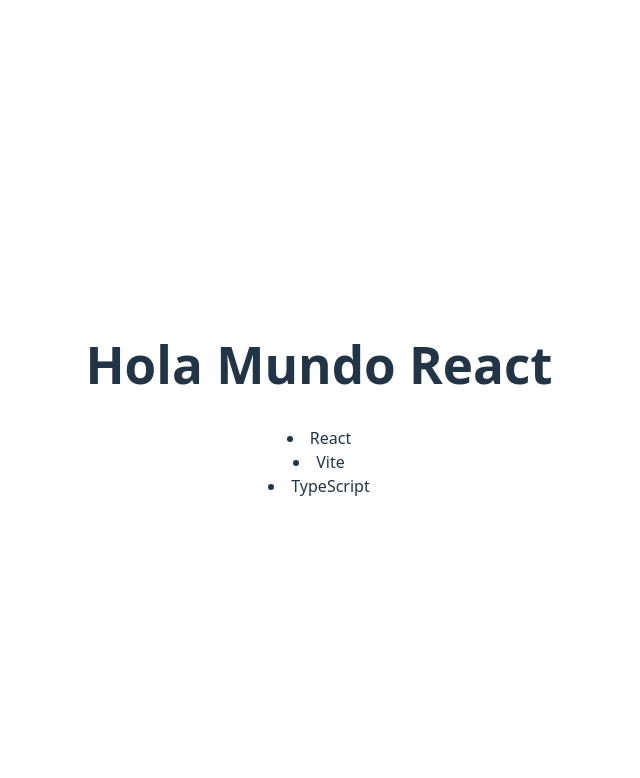
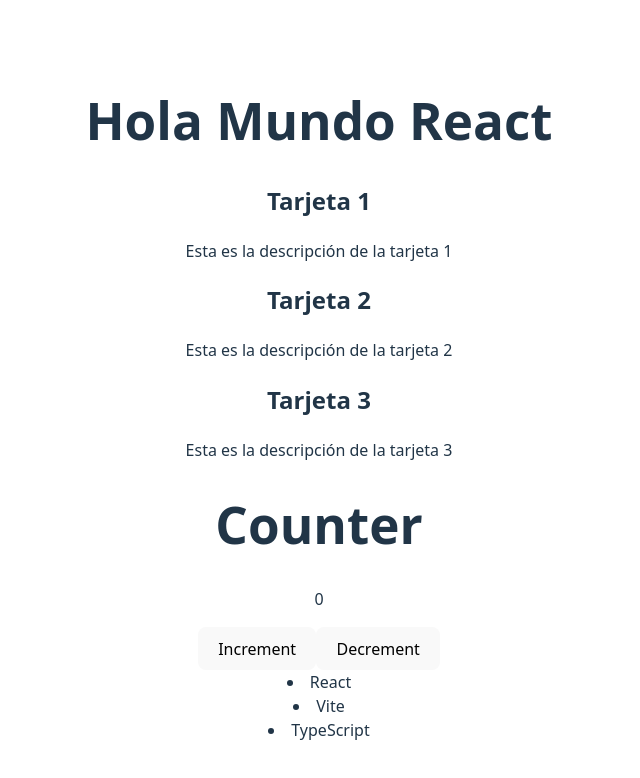
Before and after one commit to SuKuShaing/curso_de_react_js_2025, a React (Vite) app: page / in a window 1280 px wide. Shown: the top 778 px of the page, without its empty margins (321-961 px from the left). Built offline with nearby package versions, Linux system fonts and the light colour scheme.

Commit message:
Uso de un Hook, el useState, para manejar el estado de un input.

```diff
--- a/src/App.jsx
+++ b/src/App.jsx
@@ -1,7 +1,9 @@
 import { useState } from 'react'
 import reactLogo from './assets/react.svg'
 import viteLogo from '/vite.svg'
+import Card from './components/Card'
 import './App.css'
+import Counter from './components/Counter'
 
 function App() {
   const items = ["React", "Vite", "TypeScript"];
@@ -9,6 +11,10 @@ function App() {
   return (
     <>
       <h1>Hola Mundo React</h1>
+      <Card title="Tarjeta 1" description="Esta es la descripción de la tarjeta 1" />
+      <Card title="Tarjeta 2" description="Esta es la descripción de la tarjeta 2" />
+      <Card title="Tarjeta 3" description="Esta es la descripción de la tarjeta 3" />
+      <Counter />
       {
         items.map((item, index) => (
           <li key={index}>{item}</li>
--- /dev/null
+++ b/src/components/Card.jsx
@@ -0,0 +1,10 @@
+const Card = ({ title, description }) => {
+    return (
+        <section>
+            <h2>{title}</h2>
+            <p>{description}</p>
+        </section>
+    )
+}
+
+export default Card;
--- /dev/null
+++ b/src/components/Counter.jsx
@@ -0,0 +1,16 @@
+import { useState } from "react";
+
+const Counter = () => {
+    const [count, setCount] = useState(0);
+
+    return (
+        <div>
+            <h1>Counter</h1>
+            <p>{count}</p>
+            <button onClick={() => setCount(count + 1)}>Increment</button>
+            <button onClick={() => setCount(count - 1)}>Decrement</button>
+        </div>
+    );
+};
+
+export default Counter;
```
